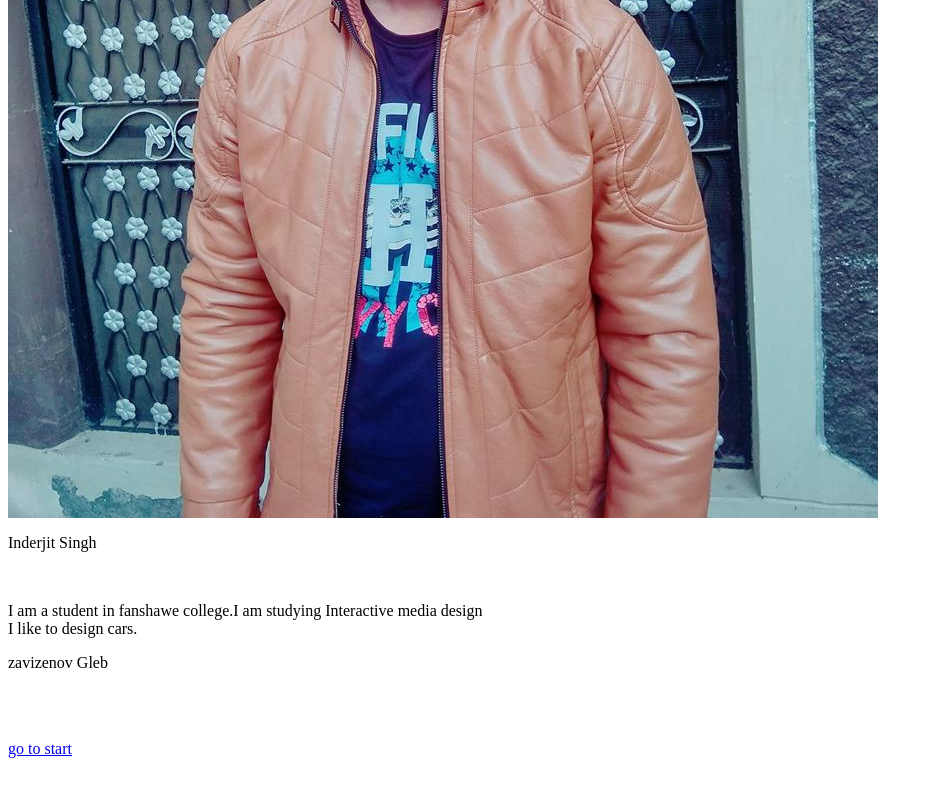
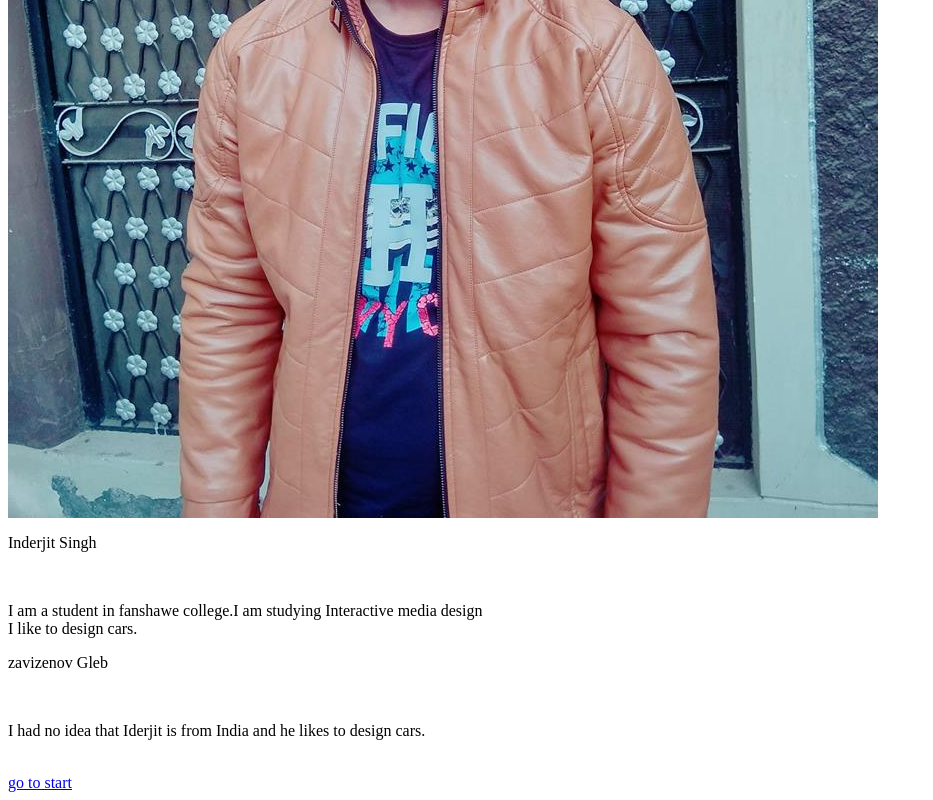
Before and after one commit to gleb-zavizenov/homework1, a plain HTML site: page singh_inderjit.html in a window 1280 px wide. Shown: the part 450-1250 px from the top of the page, without its empty margins (0-933 px from the left). Before the commit the page ends 1216 px from the top, so only its background shows below. Drawn offline with Linux system fonts and the light colour scheme.

Commit message:
Added review 2

```diff
--- a/singh_inderjit.html
+++ b/singh_inderjit.html
@@ -13,6 +13,7 @@
                         </p>
                         <p> zavizenov Gleb</p><br>
                          <p>
+				I had no idea that Iderjit is from India and he likes to design cars.
                           </p>
                          <br>
                      <a href="index.html">go to start</a>
```
